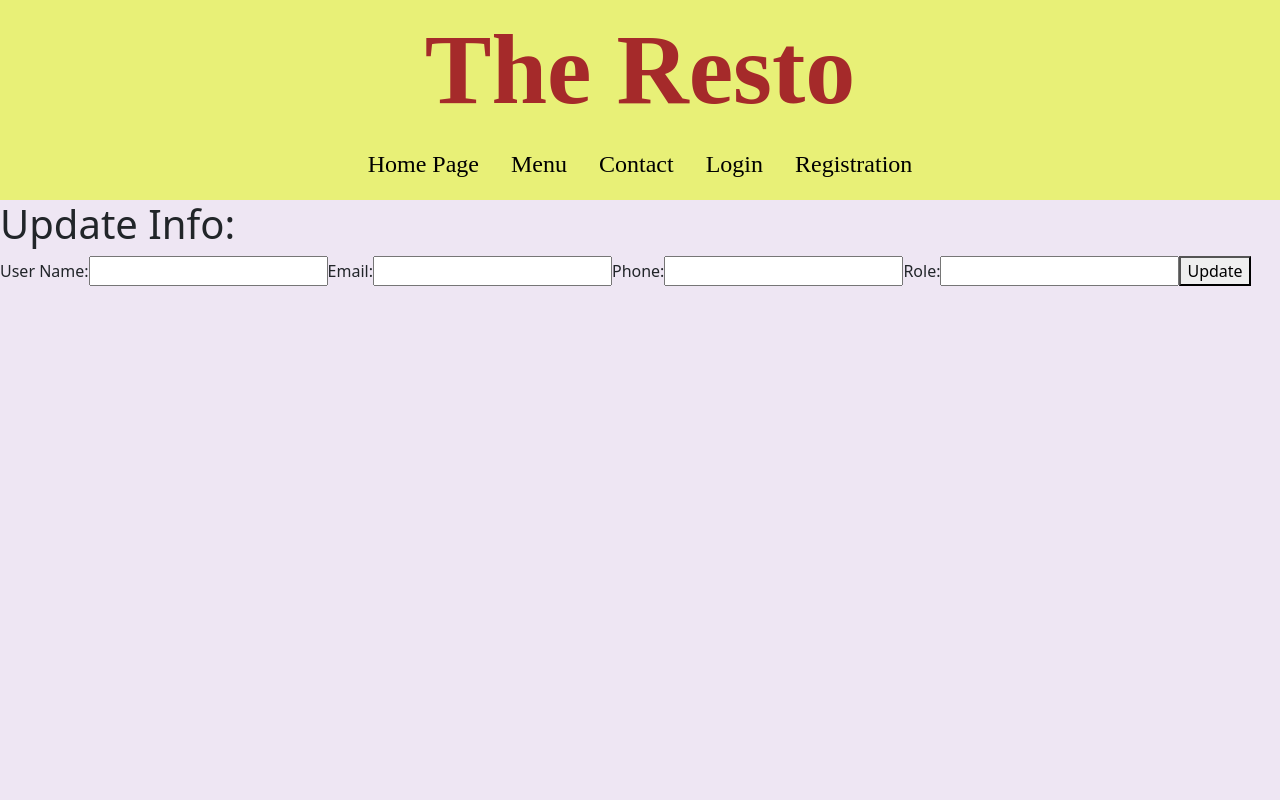
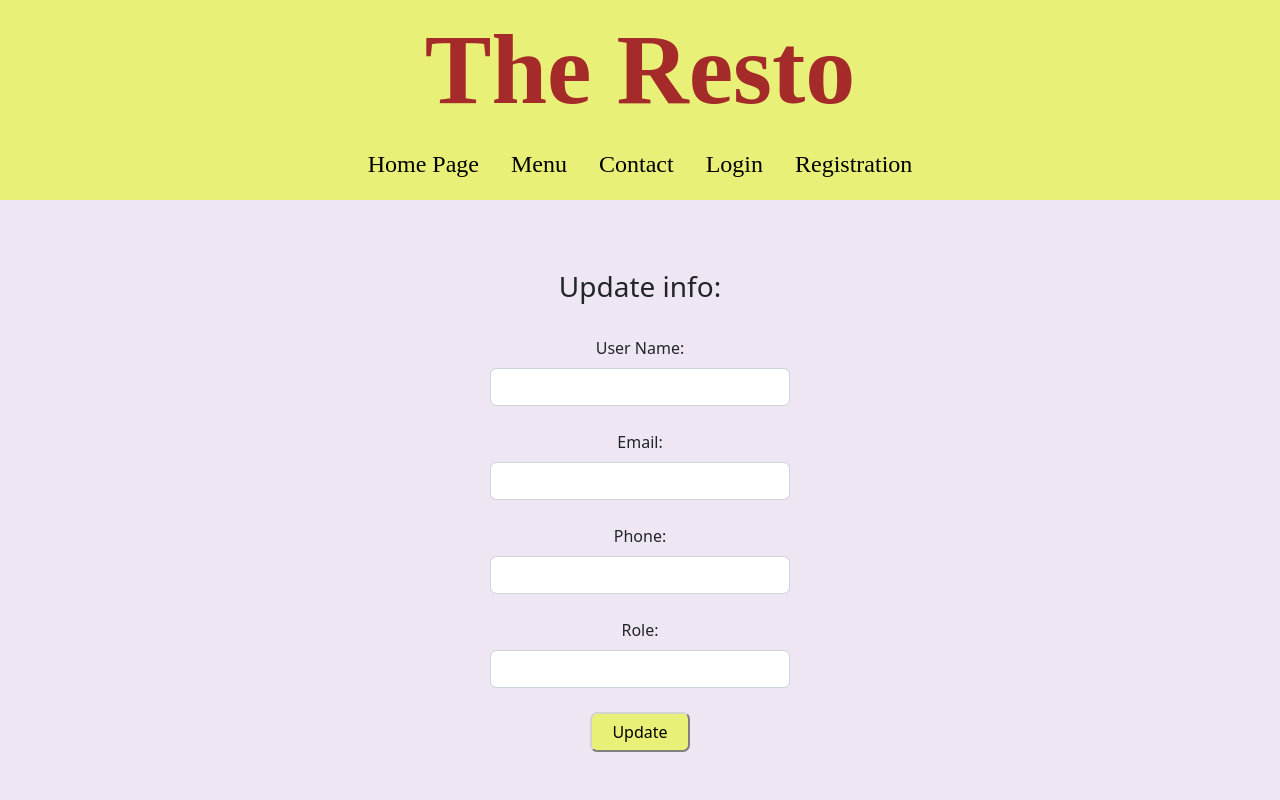
Before and after one commit to AntonDiachenko/theresto, a React (Create React App) app in the folder Project/client/: page /update/1 in a window 1280 px wide. Shown: the top 800 px of the page. Built offline with nearby package versions, Linux system fonts and the light colour scheme; no server answers; sample sign-in values are in the browser's storage; a web font is replaced by a local one.

Commit message:
anton's update

```diff
--- a/Project/client/src/pages/Userupdate.js
+++ b/Project/client/src/pages/Userupdate.js
@@ -1,4 +1,3 @@
-
 import React from "react";
 import { useEffect, useState } from "react";
 import { Formik, Form, Field, ErrorMessage } from "formik";
@@ -62,12 +61,15 @@ function Userupdate() {
   const [role, setRole] = useState([]);
 
   return (
-    <div>
-      <div className="">
-        <h1>Update Info:{userObject.username}</h1>
-        <div className="form">
-          <label>User Name:</label>
+    <div className="login-container">
+      <div className="formContainer">
+        <h3>Update info: {userObject.username}</h3>
+        <br></br>
+
+        <div className="form-outline mb-4">
+          <label className="form-label">User Name:</label>
           <input
+            className="form-control"
             type="text"
             name="userName"
             defaultValue={userObject.username}
@@ -75,11 +77,12 @@ function Userupdate() {
               setUserName(e.target.value);
             }}
           />
-          {/* {userObject.username}
-          </input> */}
-
-          <label>Email:</label>
+          {/* {userObject.username} </input> */}
+        </div>
+        <div className="form-outline mb-4">
+          <label className="form-label">Email:</label>
           <input
+            className="form-control"
             type="text"
             name="email"
             defaultValue={userObject.email}
@@ -87,9 +90,11 @@ function Userupdate() {
               setEmail(e.target.value);
             }}
           />
-
-          <label>Phone:</label>
+        </div>
+        <div className="form-outline mb-4">
+          <label className="form-label">Phone:</label>
           <input
+            className="form-control"
             type="text"
             name="phone"
             defaultValue={userObject.phone}
@@ -97,9 +102,11 @@ function Userupdate() {
               setPhone(e.target.value);
             }}
           />
-
-          <label>Role:</label>
+        </div>
+        <div className="form-outline mb-4">
+          <label className="form-label">Role:</label>
           <input
+            className="form-control"
             type="text"
             name="role"
             defaultValue={userObject.role}
@@ -107,8 +114,10 @@ function Userupdate() {
               setRole(e.target.value);
             }}
           />
-
+        </div>
+        <div className="form-outline mb-4">
           <button
+            className="login-button"
             onClick={() => {
               update({
                 username: userName,
@@ -122,7 +131,6 @@ function Userupdate() {
           </button>
         </div>
       </div>
-
     </div>
   );
 }
```
